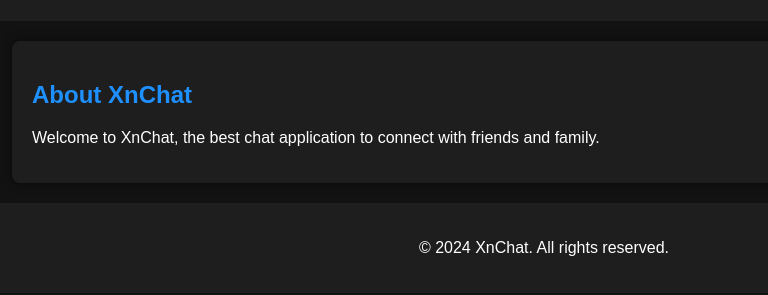
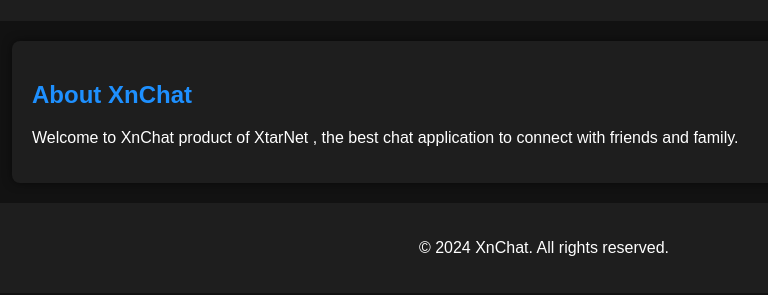
Before and after one commit to yourwebbuilder/yourwebbuilder.github.io, a plain HTML site: page index.html in a window 1280 px wide. Shown: the part 99-394 px from the top of the page, without its empty margins (96-864 px from the left). Drawn offline with Linux system fonts and the light colour scheme.

Commit message:
Update index.html

```diff
--- a/index.html
+++ b/index.html
@@ -13,7 +13,7 @@
 
     <div class="container">
         <h2>About XnChat</h2>
-        <p>Welcome to XnChat, the best chat application to connect with friends and family.</p>
+        <p>Welcome to XnChat product of XtarNet , the best chat application to connect with friends and family.</p>
     </div>
 
     <footer>
```
